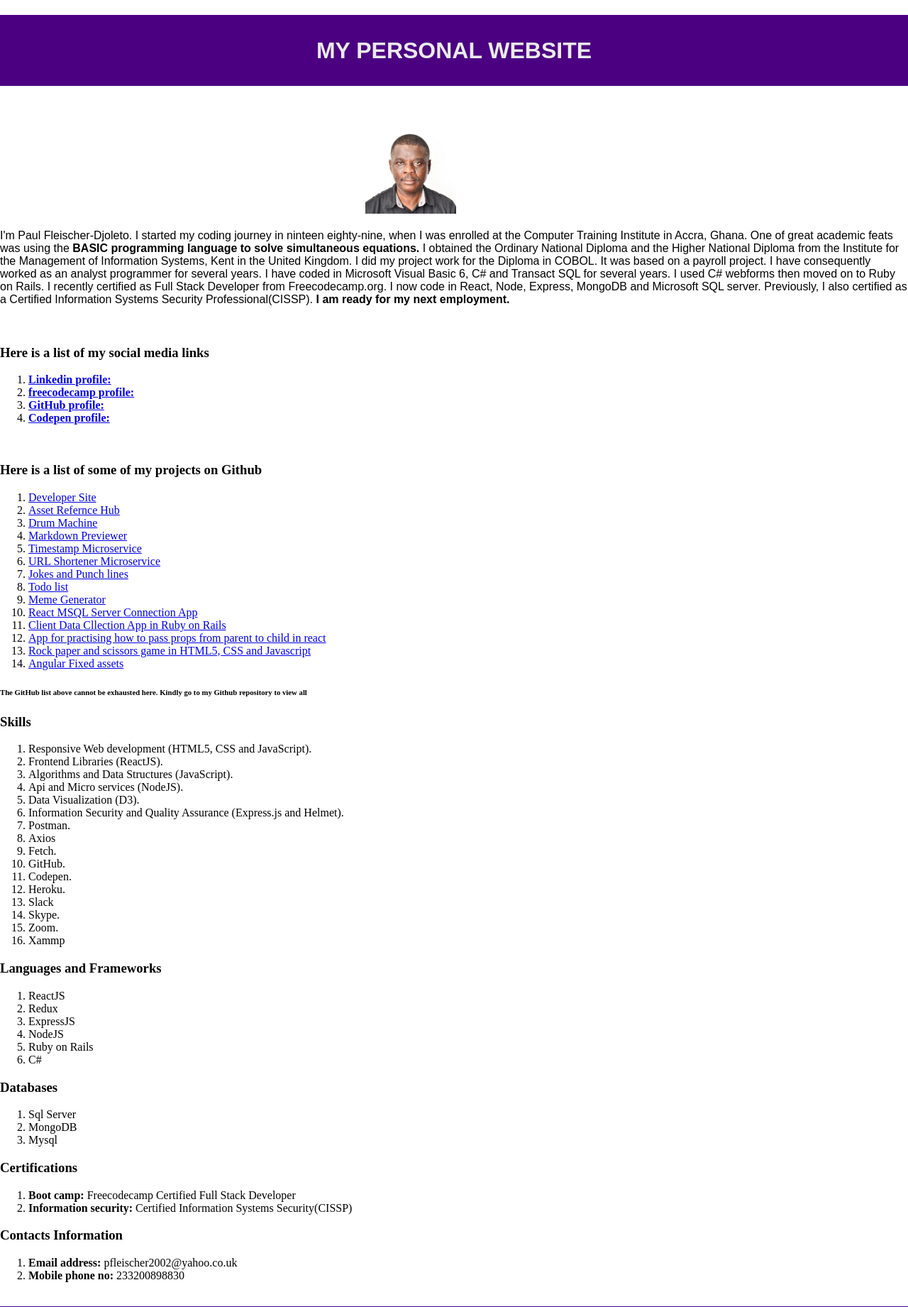
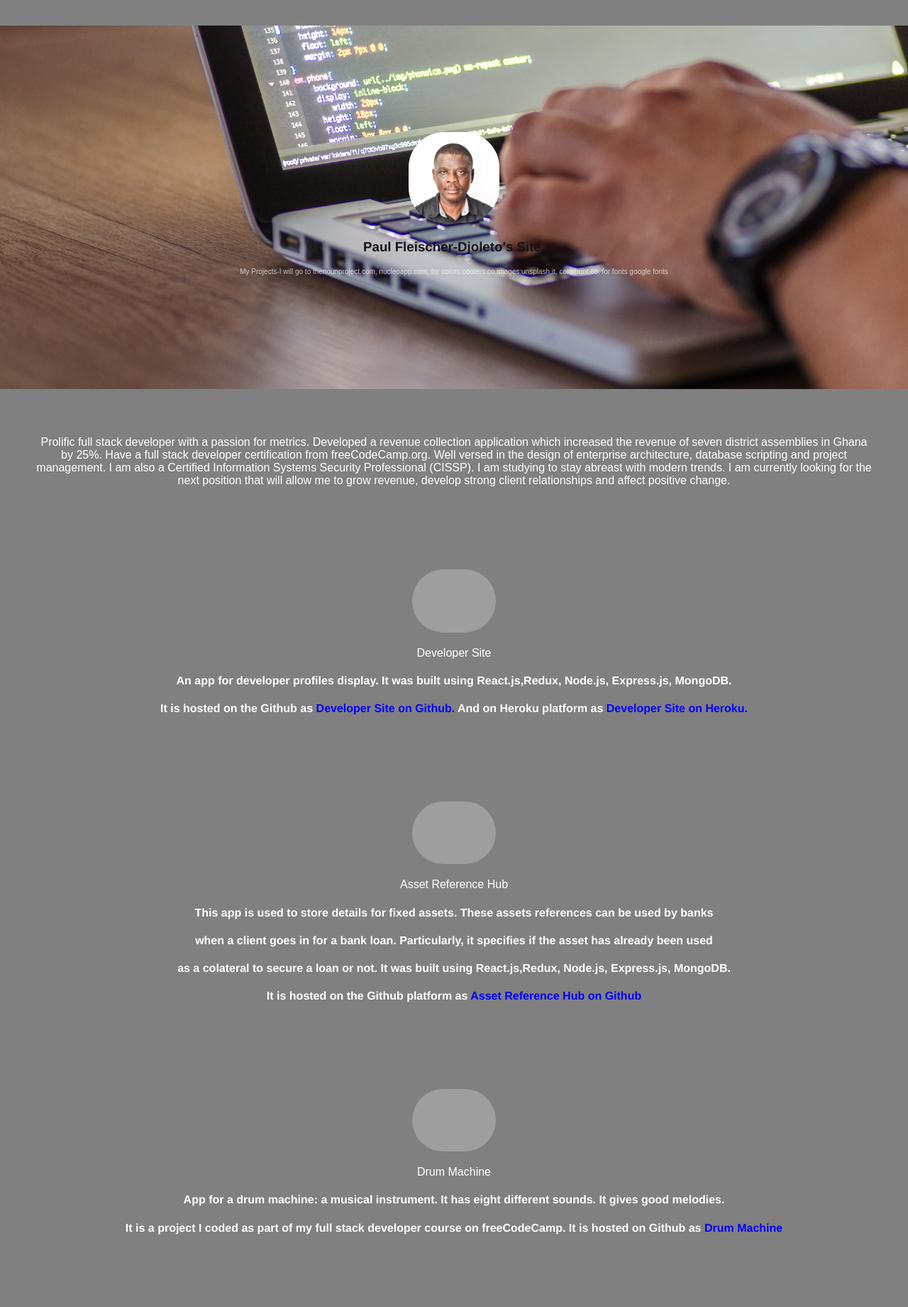
Before and after one commit to Djisu/-Djisu-my-portfolio-paul-, a PHP site: page /index.html in a window 1280 px wide. Shown: the top 1841 px of the page at 71% size. Run offline with PHP 8.4, Linux system fonts and the light colour scheme; grey boxes are pictures that could not be loaded.

Commit message:
Another commit

```diff
--- a/index.css
+++ b/index.css
@@ -1,19 +1,42 @@
 html,
 body {
-	margin: 0;
-	padding: 0;
+	margin: 0px;
+	padding: 0px;
+	background-color: grey;
+	color:  rgb(20, 20, 20);
+	font-family: Helvetica;
 }
 .Wrap {
 	max-width: 1400px;
 	margin: 0 auto;
 }
-p1 {
-	text-align: center;
+h1 {
+	font-family: courier;
+	font-size: 20px;
+	color: Black;
 }
-
+h2 {
+	font-size: 18px;
+}
+h3 {
+	color:  rgb(20, 20, 20);
+	font-weight: bold;
+}
+h3:hover {
+	text-decoration: none;
+	color: red;
+}
+a {
+	text-decoration: none;
+	color: blue;
+}
+a:hover {
+	text-decoration: none;
+	color: green;
+}
 .Header {
 	width: 100%;
-	height: 130px;
+	height: 0px;
 	background-color:  #025059;
 	color: white;
 }
@@ -81,13 +104,14 @@ p1 {
 }
 @media screen and (min-width: 960px) {
     body {
-		background-color: white;
+		background-color: grey;
     }
 }
 
-p1 {
+p {
 	font-family: 'Oswald', sans-serif;
-	text-align: center;
+	color: white;
+
 }
 
 .centerText {
@@ -96,10 +120,40 @@ p1 {
 }
 img {
   max-width: 10%;
-  margin-top: 30px;
-  margin-left: 515px;
+
+  background-position: center;
+  border-radius: 50px;
 }
 
+#banner {
+  position: relative;
+  background: url('./images/showcase.jpg') no-repeat;
+  background-size: cover;
+  background-position: center;
+  padding: 150px 0;
+  text-align: center;
+}
+#banner h1 {
+	color: white;
+}
+#banner p {
+  color: white;
+  font-size: 10px;
+  font-weight: lighter;
+  opacity: 0.7;
+}
+.card {
+	padding: 50px;
+	text-align: center;
+	color: white;
+}
+
+#footer{
+	background-color: black;
+	padding: 20px;
+	color: white;
+	text-align: center;
+}
 .CenterMe {
 	background-color: indigo;
 	color: #ebebeb;
--- a/index.html
+++ b/index.html
@@ -5,152 +5,189 @@
     <link rel="icon" href="%PUBLIC_URL%/favicon.ico" />
     <meta name="viewport" content="width=device-width, initial-scale=1" />
     <meta name="theme-color" content="#000000" />
+
     <meta
       name="description"
-      content="Web site created using create-react-app"
+      content="Web site created portay Paul's professional details"
     />
     <link rel="apple-touch-icon" href="%PUBLIC_URL%/logo192.png" />
 
     <link rel="manifest" href="%PUBLIC_URL%/manifest.json" />
 	<link rel="stylesheet" href="./index.css">
-    <script></script>
-    <title>My Personal Websute</title>
+   <!--  <link rel="stylesheet" href="https://stackpath.bootstrapcdn.com/bootstrap/4.1.3/css/bootstrap.min.css" integrity="sha384-MCw98/SFnGE8fJT3GXwEOngsV7Zt27NXFoaoApmYm81iuXoPkFOJwJ8ERdknLPMO" crossorigin="anonymous">
+    <link rel="stylesheet" href="https://use.fontawesome.com/releases/v5.2.0/css/all.css" integrity="sha384-hWVjflwFxL6sNzntih27bfxkr27PmbbK/iSvJ+a4+0owXq79v+lsFkW54bOGbiDQ" crossorigin="anonymous">
+ -->
+  <title>DevConnector: A social network for developers</title>
+    <title>Personal Website for Paul Fleischer-Djoleto</title>
   </head>
   <body class='body'>
      <div id="root"></div>
-     <h1 class='CenterMe'>My Personal Website</h1>
-
-	<img src='./my photo new.png' alt='my photo'>
 	 <br />
 	 <br />
 
+		    <div id="banner">
+			    <img src='./my photo new.png' alt='my photo'>
+				<h3>Paul Fleischer-Djoleto's Site.</h3>
+
+				<p>My Projects-I will go to thenounproject.com, nucleoapp.com, for colors coolers.co,images:unsplash.it, colorhunt.co, for fonts google fonts</h4>
+			</div>
 			<div>
-		    <header>
-				<p1>
-					I'm Paul Fleischer-Djoleto. I started my coding journey in ninteen eighty-nine, when I was enrolled at the Computer Training Institute
-					in Accra, Ghana. One of great academic feats was using the <strong>BASIC programming language to solve simultaneous equations.</strong>
-				</p1>
-				<p1>
-					I obtained the Ordinary National Diploma and the Higher National Diploma from the Institute for the Management of Information Systems, Kent in the
-					United Kingdom. I did my project work for the Diploma in COBOL. It was based on a payroll project. I have consequently worked as an analyst programmer for
-					several years.
-				</p1>
-				<p1>
-					I have coded in Microsoft Visual Basic 6, C# and Transact SQL for several years. I used C# webforms then moved on to Ruby on Rails. I recently certified as Full Stack Developer from Freecodecamp.org. I now code
-					in React, Node, Express, MongoDB and Microsoft SQL server. Previously, I also certified as a Certified Information Systems Security Professional(CISSP).
-					<strong>I am ready for my next employment.</strong>
-				</p1>
-			</header>
+			 <div class= 'card'>
+				<p>
+				Prolific full stack developer with a passion for metrics.
+				Developed a revenue collection application which increased the revenue of seven district assemblies in Ghana by 25%.
+				Have a full stack developer certification from freeCodeCamp.org. Well versed in the design of enterprise architecture, database scripting and project management. I am also a Certified Information Systems Security Professional (CISSP). I am studying to stay abreast with modern trends. I am currently looking for the next position that will allow me to grow revenue, develop strong client relationships and affect positive change.
+				</p>
+			  </div>
 
-			<br />
+				<div class='card'>
+					<img src='/images' alt=''>
+					<p>Developer Site</p>
+					<h4>An app for developer profiles display. It was built using React.js,Redux, Node.js, Express.js, MongoDB.</h4>
+					<h4>It is hosted on the Github as
+					<a href='https://github.com/Djisu/Developer-Site'>Developer Site on Github.</a>
+					And on Heroku platform as <a href='https://immense-citadel-79566.herokuapp.com/'>Developer Site on Heroku.</a></h4>
+				</div>
+				<div class='card'>
+					<img src='/images' alt=''>
+					<p>Asset Reference Hub</p>
+					<h4>This app is used to store details for fixed assets. These assets references can be used by banks </h4>
+					<h4>when a client goes in for a bank loan. Particularly, it specifies if the asset has already been used </h4>
+					<h4>as a colateral to secure a loan or not.  It was built using React.js,Redux, Node.js, Express.js, MongoDB.</h4>
+					<h4>It is hosted on the Github platform as <a href='https://github.com/Djisu/Asset-Reference-Hub'>Asset Reference Hub on Github</a></h4>
+				</div>
+				<div class='card'>
+					<img src='/images' alt=''>
+					<p>Drum Machine</p>
+					<h4>App for a drum machine: a musical instrument. It has eight different sounds. It gives good melodies.</h4>
+					<h4>It is a project I coded as part of my full stack developer course on freeCodeCamp. It is hosted on Github as <a href='https://github.com/Djisu/drum-machine'>Drum Machine</a></h4>
+				</div>
+				<div class='card'>
+					<img src='/images' alt=''>
+					<p>Rock paper and scissors game in HTML5, CSS and Javascript</p>
+					<h4>This is a game. It is played between the computer and a player. </h4>
+					<h4>The human player selects either rock, paper or scissors.The computer also select any of the three option</h4>
+					<h4>If the computer selection tallies with the human player's selection, then the computer has won else it has lost</h4>
+				</div>
+		    </div>
 
-			<br />
 
-            <main>
+
+		  <div>
+
+					<div class='card'>
 						<h3>Here is a list of my social media links</h3>
-			<ol>
-			  <li>
-				  <span>  </span>
-				  <a href='https://www.linkedin.com/in/paul-fleischer-djoleto-3162492b/'>
+						<p><a href='https://www.linkedin.com/in/paul-fleischer-djoleto-3162492b/'>
 								 <strong>Linkedin profile:</strong>
-				  </a>
-			  </li>
-			  <li>
-			      <span>  </span>
+						</a></p>
+						<p><br />
 						<a href='https://www.freecodecamp.org/fcc9e9d0071-ef4f-47fd-8eaf-0d541b590877'>
 								 <strong>freecodecamp profile:</strong>
-				  </a>
-			  </li>
-			  <li>
-				  <span>  </span>
-				  <a href='https://github.com/Djisu'>
+						</a></p>
+						<br />
+						<p><a href='https://github.com/Djisu'>
 								 <strong>GitHub profile:</strong>
-				  </a>
-			  </li>
-			  <li>
-			      <span>  </span>
-				  <a href='https://codepen.io/djisu'>
+						</a></p>
+						<br />
+						<p><a href='https://codepen.io/djisu'>
 								 <strong>Codepen profile:</strong>
-				  </a>
-			  </li>
+						</a></p>
+					</div>
+
+					<div class='card'>
+						<h3>Here is a list of other projects I have on <strong>Github</strong></h3>
+						<br />
+						<a href='https://github.com/Djisu/markdown-previewer'>Markdown Previewer</a>
+						<br />
+						<a href='https://github.com/Djisu/Timestamp-Microservice'>Timestamp Microservice</a>
+						<br />
+						<a href='https://github.com/Djisu/URL-Shortener-Microservice'>URL Shortener Microservice</a>
+						<br />
+						<a href='https://github.com/Djisu/jokesandpunchlines'>Jokes and Punch lines</a>
+						<br />
+						<a href='https://github.com/Djisu/todolist'>Todo list</a>
+						<br />
+						<a href='https://github.com/Djisu/MemeGenerator'>Meme Generator</a>
+						<br />
+						<a href='https://github.com/Djisu/ReactMssql'>React MSQL Server Connection App</a>
+						<br />
+						<a href='https://github.com/Djisu/ClientApp'>Client Data Cllection App in Ruby on Rails</a>
+						<br />
+						<a href='https://github.com/Djisu/usingprops'>App for practising how to pass props from parent to child in react</a>
+						<br />
+						<a href='https://github.com/Djisu/AngularFixedAssets'>Angular Fixed assets</a>
+						<h6><strong>The GitHub list above cannot be exhausted here. Kindly go to my Github repository to view all</strong></h6>
+					</div>
+                    <div class='card'>
 
 
-			</ol>
+						<h3>Skills</h3>
+						Responsive Web development (HTML5, CSS and JavaScript).
 						<br />
-			<h3>Here is a list of some of my projects on <strong>Github</strong></h3>
-            <ol>
-				<li><span>  </span><a href='https://github.com/Djisu/Developer-Site'>Developer Site</a></li>
-				<li><span>  </span><a href='https://github.com/Djisu/Asset-Reference-Hub'>Asset Refernce Hub</a></li>
-				<li><span>  </span><a href='https://github.com/Djisu/drum-machine'>Drum Machine</a></li>
-				<li><span>  </span><a href='https://github.com/Djisu/markdown-previewer'>Markdown Previewer</a></li>
-				<li><span>  </span><a href='https://github.com/Djisu/Timestamp-Microservice'>Timestamp Microservice</a></li>
-				<li><span>  </span><a href='https://github.com/Djisu/URL-Shortener-Microservice'>URL Shortener Microservice</a></li>
-				<li><span>  </span><a href='https://github.com/Djisu/jokesandpunchlines'>Jokes and Punch lines</a></li>
-				<li><span>  </span><a href='https://github.com/Djisu/todolist'>Todo list</a></li>
-				<li><span>  </span><a href='https://github.com/Djisu/MemeGenerator'>Meme Generator</a></li>
-				<li><span>  </span><a href='https://github.com/Djisu/ReactMssql'>React MSQL Server Connection App</a></li>
-				<li><span>  </span><a href='https://github.com/Djisu/ClientApp'>Client Data Cllection App in Ruby on Rails</a></li>
-				<li><span>  </span><a href='https://github.com/Djisu/usingprops'>App for practising how to pass props from parent to child in react</a></li>
-				<li><span>  </span><a href='https://github.com/Djisu/rock_paper_scissors'>Rock paper and scissors game in HTML5, CSS and Javascript</a></li>
-				<li><span>  </span><a href='https://github.com/Djisu/AngularFixedAssets'>Angular Fixed assets</a></li>
-			</ol>
+						Frontend Libraries (ReactJS).
+						<br />
+						Algorithms and Data Structures (JavaScript).
+						<br />
+						Api and Micro services (NodeJS).
+						<br />
+						Data Visualization (D3).
+						<br />
+						Information Security and Quality Assurance (Express.js and Helmet).
+						<br />
+						Postman.
+						<br />
+						Axios.
+						<br />
+						Fetch.
+						<br />
+						GitHub.
+						<br />
+						Codepen.
+						<br />
+						Heroku.
+						<br />
+						Slack.
+						<br />
+						Skype.
+						<br />
+						Zoom.
+						<br />
+						Xammp.
+					</div>
+					<div class='card'>
+						<h3>Languages and Frameworks</h3>
+						ReactJS<br />
+						Redux<br />
+						ExpressJS<br />
+						NodeJS<br />
+						Ruby on Rails<br />
+						ASP.NET C# Webforms
 
-            <h6><strong>The GitHub list above cannot be exhausted here. Kindly go to my Github repository to view all</strong></h6>
-
-			<h3>Skills</h3>
-			<ol>
-				<li>Responsive Web development (HTML5, CSS and JavaScript).</li>
-				<li>Frontend Libraries (ReactJS).</li>
-				<li>Algorithms and Data Structures (JavaScript).</li>
-				<li>Api and Micro services (NodeJS).</li>
-				<li>Data Visualization (D3).</li>
-				<li>Information Security and Quality Assurance (Express.js and Helmet).</li>
-				<li>Postman.</li>
-				<li>Axios</li>
-				<li>Fetch.</li>
-				<li>GitHub.</li>
-				<li>Codepen.</li>
-				<li>Heroku.</li>
-				<li>Slack</li>
-				<li>Skype.</li>
-				<li>Zoom.</li>
-				<li>Xammp</li>
-			</ol>
-			<h3>Languages and Frameworks</h3>
-			<ol>
-				<li>ReactJS</li>
-				<li>Redux</li>
-				<li>ExpressJS</li>
-				<li>NodeJS</li>
-				<li>Ruby on Rails</li>
-				<li>C#</li>
-			</ol>
 						<h3>Databases</h3>
-			<ol>
-				<li>Sql Server</li>
-				<li>MongoDB</li>
-				<li>Mysql</li>
-			</ol>
-
+						Sql Server
+						<br />
+						MongoDB
+						<br />
+						Mysql
+					</div>
+					<div class='card'>
 						<h3>Certifications</h3>
-			<ol>
-				<li><strong>Boot camp:</strong> Freecodecamp Certified Full Stack Developer</li>
-				<li><strong>Information security:</strong> Certified Information Systems Security(CISSP)</li>
-			</ol>
+						<strong>Boot camp:</strong> Freecodecamp Certified Full Stack Developer
+						<br />
+						<strong>Information security:</strong> Certified Information Systems Security(CISSP)
 
 						<h3>Contacts Information</h3>
-			<ol>
-				<li><strong>Email address:</strong> pfleischer2002@yahoo.co.uk</li>
-				<li><strong>Mobile phone no:</strong> 233200898830</li>
-			</ol>
+						<strong>Email address:</strong> pfleischer2002@yahoo.co.uk
+						<br />
+						<strong>Mobile phone no:</strong> 233200898830
+					</div>
 
-			</main>
-			<br />
-			<Footer class='Footer'>
-			   Copyright &copy; My Personal Website
-			</Footer>
-
-
+					<footer id='footer'>
+						 Copyright &copy; My Personal Website.
+					</footer>
 	 </div>
+	  <!--<script type="text/jsx" src="https://code.jquery.com/jquery-3.3.1.slim.min.js" integrity="sha384-q8i/X+965DzO0rT7abK41JStQIAqVgRVzpbzo5smXKp4YfRvH+8abtTE1Pi6jizo" crossorigin="anonymous"></script>
+      <script type="text/jsx" src="https://cdnjs.cloudflare.com/ajax/libs/popper.js/1.14.3/umd/popper.min.js" integrity="sha384-ZMP7rVo3mIykV+2+9J3UJ46jBk0WLaUAdn689aCwoqbBJiSnjAK/l8WvCWPIPm49" crossorigin="anonymous"></script>
+      <script type="text/jsx" src="https://stackpath.bootstrapcdn.com/bootstrap/4.1.3/js/bootstrap.min.js" integrity="sha384-ChfqqxuZUCnJSK3+MXmPNIyE6ZbWh2IMqE241rYiqJxyMiZ6OW/JmZQ5stwEULTy" crossorigin="anonymous"></script>-->
   </body>
 </html>
```
Also changed, not shown: stuff for other pages.txt (added, +124 -0 lines), images/showcase.jpg (added), showcase.jpg (added). Lines whose indentation alone changed are shown as unchanged.
